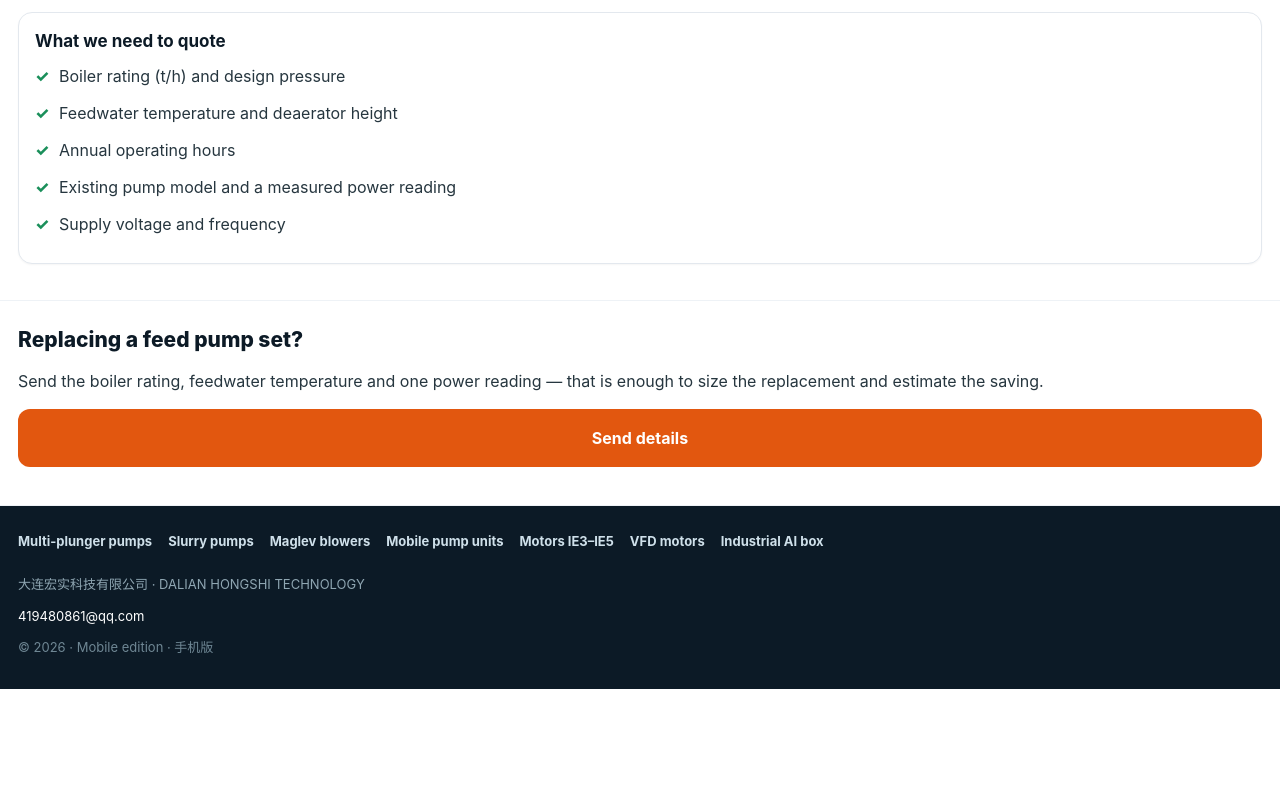
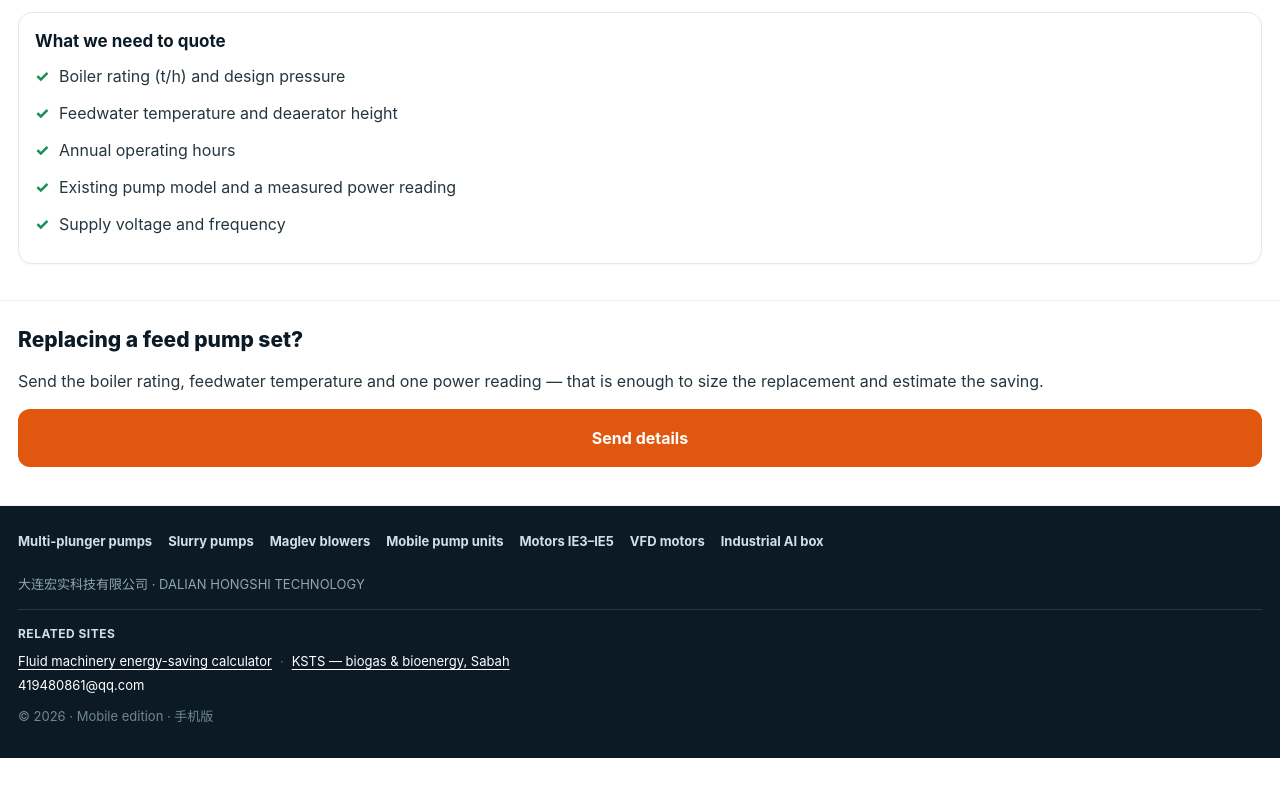
Before and after one commit to JeefTang/hongshi, a plain HTML site: page m/boiler-feed.html in a window 1280 px wide. Shown: the part 1144-1940 px from the top of the page. Before the commit the page ends 1915 px from the top, so only its background shows below. Drawn offline with Linux system fonts and the light colour scheme.

```diff
--- a/m/boiler-feed.html
+++ b/m/boiler-feed.html
@@ -41,6 +41,9 @@ history.replaceState(null,'',location.pathname+q+location.hash);}}catch(e){}})()
 <a class="fnavlink" href="plunger-pumps.html"><strong>Multi-plunger pumps</strong></a><a class="fnavlink" href="slurry-pumps.html"><strong>Slurry pumps</strong></a><a class="fnavlink" href="maglev-blowers.html"><strong>Maglev blowers</strong></a><a class="fnavlink" href="mobile-pumps.html"><strong>Mobile pump units</strong></a><a class="fnavlink" href="motors.html"><strong>Motors IE3–IE5</strong></a><a class="fnavlink" href="vfd-motors.html"><strong>VFD motors</strong></a><a class="fnavlink" href="edge-ai.html"><strong>Industrial AI box</strong></a>
   </div>
   <p style="margin:0 0 8px">大连宏实科技有限公司 · DALIAN HONGSHI TECHNOLOGY</p>
+  <div class="mrel"><strong>Related sites</strong>
+    <a href="https://jeeftang.github.io/energy-calc-platform/en/">Fluid machinery energy-saving calculator</a><span class="sep">·</span><a href="https://jeeftang.github.io/BCU/">KSTS — biogas &amp; bioenergy, Sabah</a>
+  </div>
   <p style="margin:0"><a href="mailto:419480861@qq.com">419480861@qq.com</a></p>
   <p style="margin:8px 0 0;color:#6f8794">© 2026 · Mobile edition · 手机版</p>
 </div>
```
